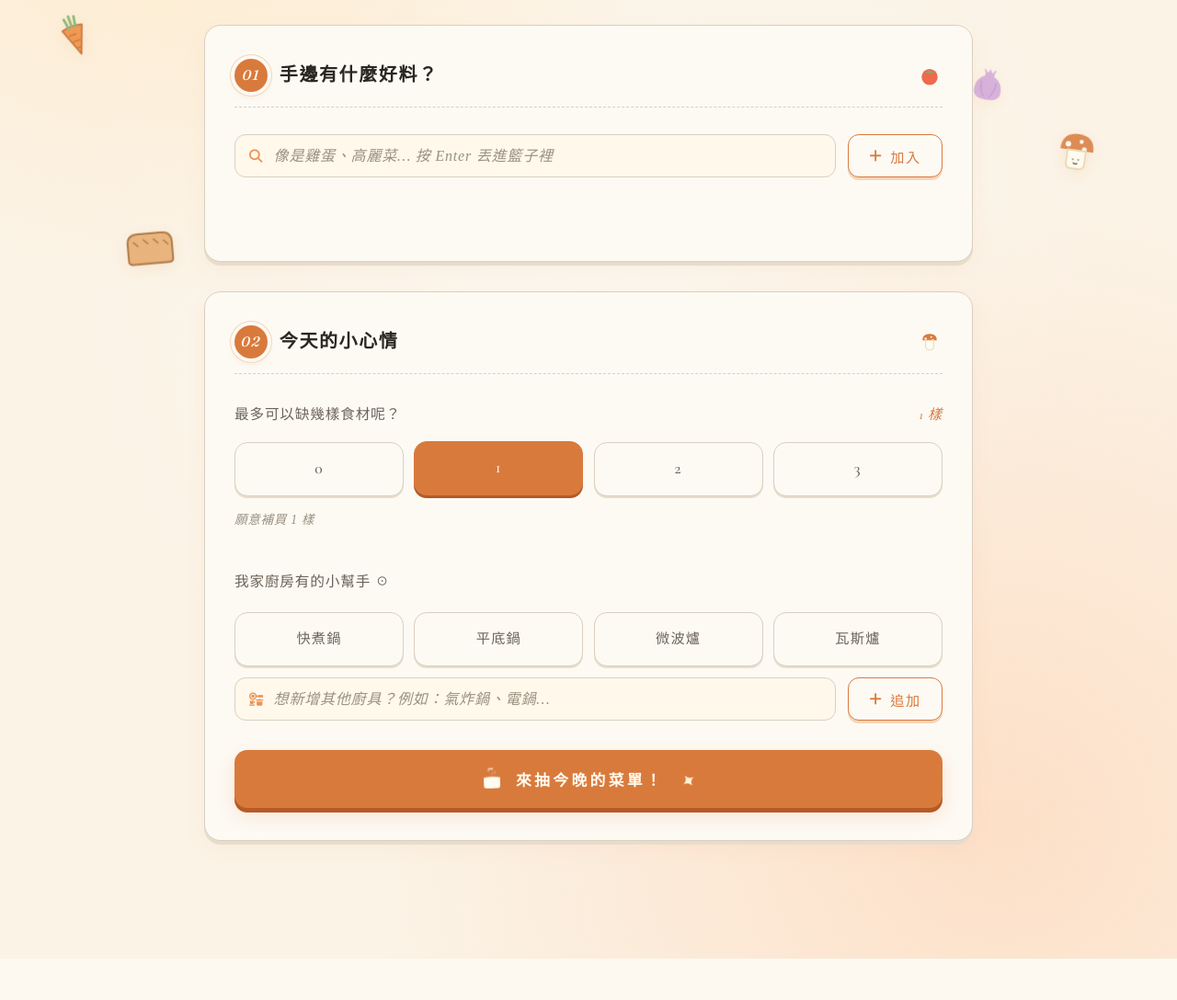
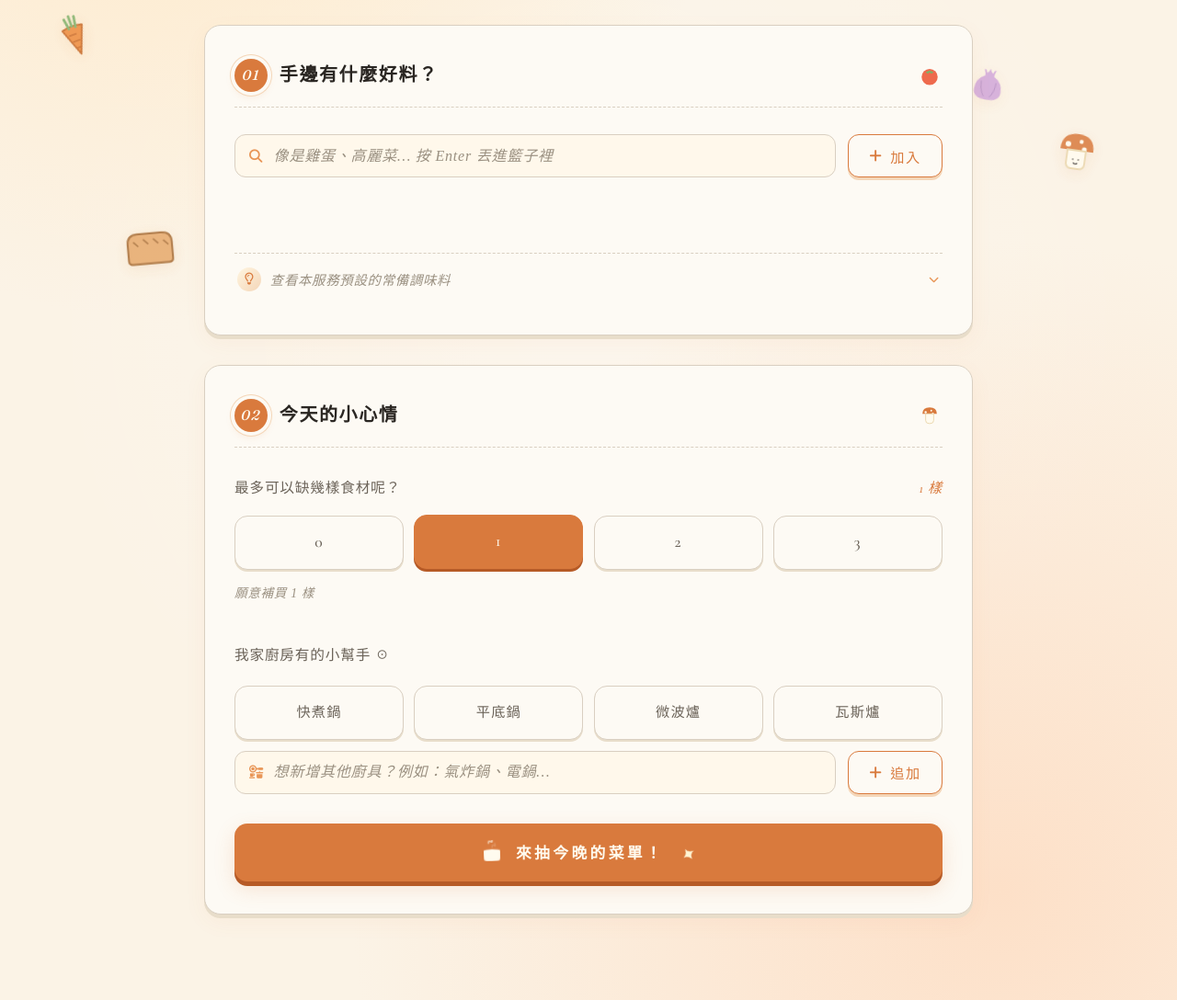
Before and after one commit to OU-GC/What-should-I-cook-for-dinner, a Flask app: page / in a window 1280 px wide. Shown: the part 424-1512 px from the top of the page at 92% size. Before the commit the page ends 1467 px from the top, so only its background shows below. Run offline with Flask 3, Linux system fonts and the light colour scheme.

Commit message:
0525
常備調味料

```diff
--- a/app.py
+++ b/app.py
@@ -215,6 +215,29 @@ def _record_recommendations(recipe_ids: list) -> None:
 def index():
     return render_template('index.html')
 
+@app.route('/api/config/staples', methods=['GET'])
+def get_staples():
+    raw = config.get('standard_condiments', [])
+    # Deduplicate & clean for user-facing display.
+    # Merge synonyms and drop overly generic items.
+    SKIP = {'水', '油'}
+    MERGE = {
+        '鹽巴': '鹽',
+        '白砂糖': '糖',
+        '胡椒粉': '胡椒',
+        '黑胡椒': '胡椒',
+    }
+    seen = set()
+    display = []
+    for item in raw:
+        if item in SKIP:
+            continue
+        canonical = MERGE.get(item, item)
+        if canonical not in seen:
+            seen.add(canonical)
+            display.append(canonical)
+    return jsonify({"staples": display})
+
 @app.route('/recommend', methods=['POST'])
 def recommend():
     try:
--- a/static/app.js
+++ b/static/app.js
@@ -861,6 +861,38 @@ document.addEventListener('DOMContentLoaded', () => {
         `).join('');
     }
 
+    // =========================================================
+    // === Staples Hint Panel ===================================
+    // =========================================================
+    const staplesToggle = document.getElementById('staples-toggle');
+    const staplesContent = document.getElementById('staples-content');
+    const staplesTags = document.getElementById('staples-tags');
+
+    if (staplesToggle && staplesContent) {
+        staplesToggle.addEventListener('click', () => {
+            const expanded = staplesToggle.getAttribute('aria-expanded') === 'true';
+            staplesToggle.setAttribute('aria-expanded', String(!expanded));
+            staplesContent.classList.toggle('open');
+        });
+    }
+
+    async function fetchStaples() {
+        try {
+            const res = await fetch('/api/config/staples');
+            const data = await res.json();
+            const staples = data.staples || [];
+            if (!staples.length || !staplesTags) return;
+            staplesTags.innerHTML = staples.map(s =>
+                `<span class="staple-tag"><i class="fa-solid fa-check"></i>${escapeHtml(s)}</span>`
+            ).join('');
+        } catch (e) {
+            // Non-fatal: panel stays empty / hidden
+            console.warn('Failed to load staples:', e);
+        }
+    }
+
+    fetchStaples();
+
     // 初次路由：放在最後，確保所有 const/let 已初始化（避免 TDZ）
     switchPage(getPage());
 
--- a/static/style.css
+++ b/static/style.css
@@ -1626,3 +1626,143 @@ input[type="text"]:focus ~ .input-icon,
     .tutorial-grid { grid-template-columns: 1fr; }
     .hero-sub h1 { font-size: 1.8rem; }
 }
+
+/* === Staples Hint Panel === */
+.staples-hint {
+    margin-top: 1.6rem;
+    border-top: 1px dashed var(--line);
+    padding-top: 0.2rem;
+}
+
+.staples-toggle {
+    display: flex;
+    align-items: center;
+    gap: 0.6rem;
+    width: 100%;
+    padding: 0.75rem 0.2rem;
+    background: none;
+    border: none;
+    cursor: pointer;
+    color: var(--ink-muted);
+    font-family: var(--font-serif-tc);
+    font-size: 0.9rem;
+    font-style: italic;
+    letter-spacing: 0.05em;
+    transition: color 0.2s ease;
+}
+
+.staples-toggle:hover {
+    color: var(--orange);
+}
+
+.staples-toggle-icon {
+    display: inline-flex;
+    align-items: center;
+    justify-content: center;
+    width: 26px;
+    height: 26px;
+    border-radius: 50%;
+    background: linear-gradient(135deg, #fff5e0, var(--orange-pale));
+    color: var(--orange);
+    font-size: 0.82rem;
+    flex-shrink: 0;
+    transition: all 0.3s ease;
+}
+
+.staples-toggle:hover .staples-toggle-icon {
+    transform: scale(1.1) rotate(-8deg);
+    box-shadow: 0 2px 8px var(--orange-glow);
+}
+
+.staples-toggle-text {
+    flex: 1;
+    text-align: left;
+}
+
+.staples-chevron {
+    font-size: 0.7rem;
+    transition: transform 0.3s cubic-bezier(0.34, 1.56, 0.64, 1);
+    color: var(--orange-soft);
+}
+
+.staples-toggle[aria-expanded="true"] .staples-chevron {
+    transform: rotate(180deg);
+}
+
+.staples-content {
+    max-height: 0;
+    overflow: hidden;
+    opacity: 0;
+    transition: max-height 0.4s cubic-bezier(0.4, 0, 0.2, 1),
+                opacity 0.3s ease,
+                padding 0.3s ease;
+    padding: 0 0.2rem;
+}
+
+.staples-content.open {
+    max-height: 400px;
+    opacity: 1;
+    padding: 0.6rem 0.2rem 0.8rem;
+}
+
+.staples-desc {
+    font-size: 0.85rem;
+    color: var(--ink-muted);
+    line-height: 1.7;
+    margin-bottom: 1rem;
+    letter-spacing: 0.03em;
+}
+
+.staples-desc strong {
+    color: var(--orange);
+    font-weight: 600;
+}
+
+.staples-tags {
+    display: flex;
+    flex-wrap: wrap;
+    gap: 0.45rem;
+}
+
+.staple-tag {
+    display: inline-flex;
+    align-items: center;
+    gap: 0.35rem;
+    padding: 0.3rem 0.75rem;
+    background: var(--bg-soft);
+    border: 1px solid var(--line);
+    border-radius: 999px;
+    font-size: 0.82rem;
+    color: var(--ink-soft);
+    font-weight: 500;
+    letter-spacing: 0.04em;
+    transition: all 0.2s ease;
+    animation: popIn 0.35s cubic-bezier(0.34, 1.56, 0.64, 1) forwards;
+}
+
+.staple-tag i {
+    font-size: 0.6rem;
+    color: var(--sage);
+}
+
+.staple-tag:hover {
+    background: linear-gradient(135deg, #fff5e0, var(--orange-pale));
+    border-color: var(--orange-pale);
+    color: #8a4a1c;
+    transform: translateY(-1px);
+}
+
+.staple-tag:hover i {
+    color: var(--orange);
+}
+
+@media (max-width: 600px) {
+    .staples-toggle {
+        font-size: 0.84rem;
+        padding: 0.65rem 0.1rem;
+    }
+    .staple-tag {
+        font-size: 0.78rem;
+        padding: 0.25rem 0.6rem;
+    }
+}
--- a/templates/index.html
+++ b/templates/index.html
@@ -131,6 +131,20 @@
                     <button id="add-ingredient-btn" class="btn primary"><i class="fa-solid fa-plus"></i> 加入</button>
                 </div>
                 <div id="ingredient-tags" class="tags-container"></div>
+
+                <div class="staples-hint" id="staples-hint">
+                    <button class="staples-toggle" id="staples-toggle" type="button" aria-expanded="false" aria-controls="staples-content">
+                        <span class="staples-toggle-icon"><i class="fa-regular fa-lightbulb"></i></span>
+                        <span class="staples-toggle-text">查看本服務預設的常備調味料</span>
+                        <i class="fa-solid fa-chevron-down staples-chevron"></i>
+                    </button>
+                    <div class="staples-content" id="staples-content">
+                        <p class="staples-desc">以下調味料為本服務的常備品，推薦食譜時<strong>不會列入缺料計算</strong>，系統假設你的廚房已備有這些品項：</p>
+                        <div class="staples-tags" id="staples-tags">
+                            <!-- dynamically populated by JS -->
+                        </div>
+                    </div>
+                </div>
             </section>
 
             <section class="settings-section glass-panel">
```
